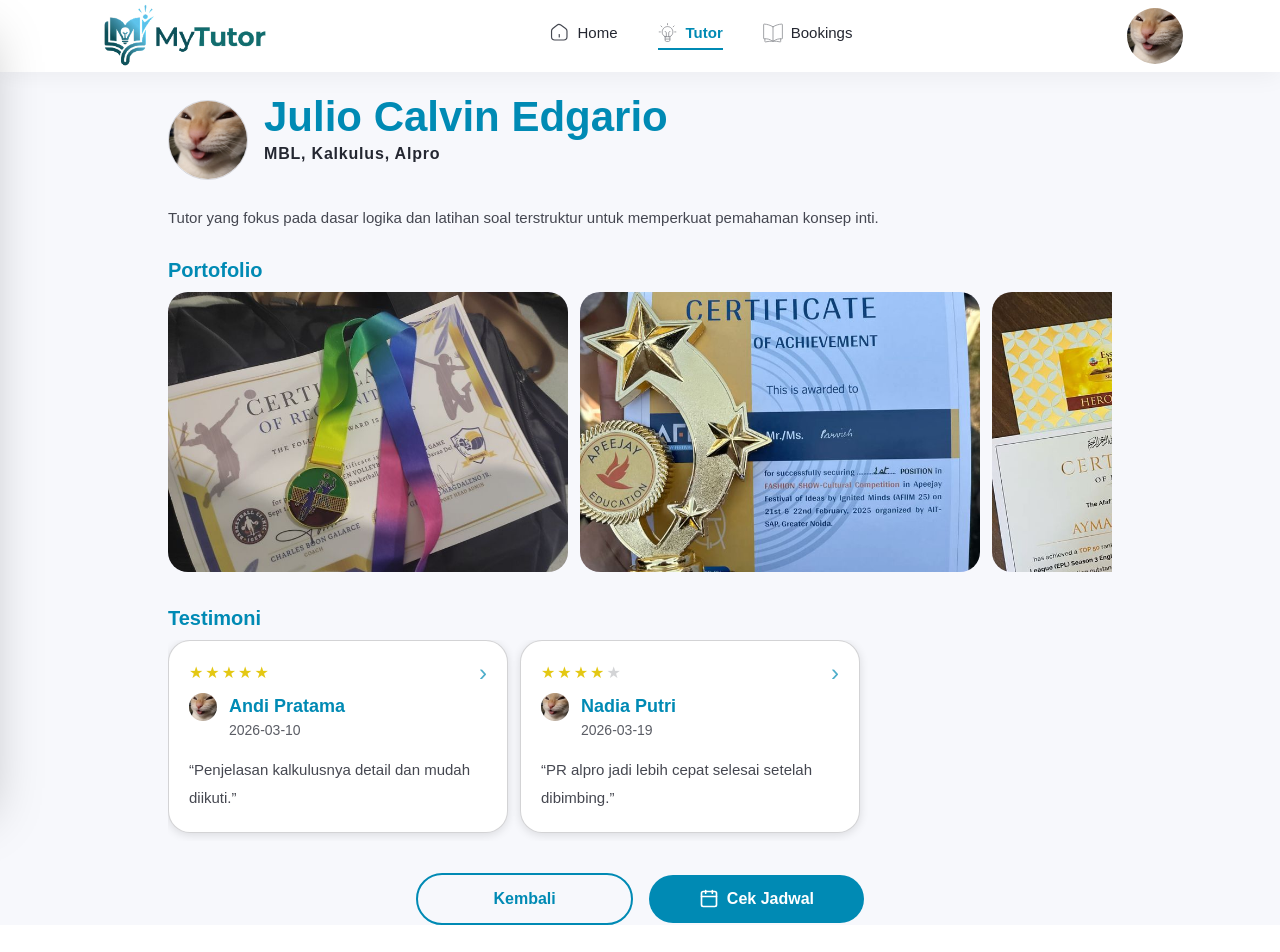
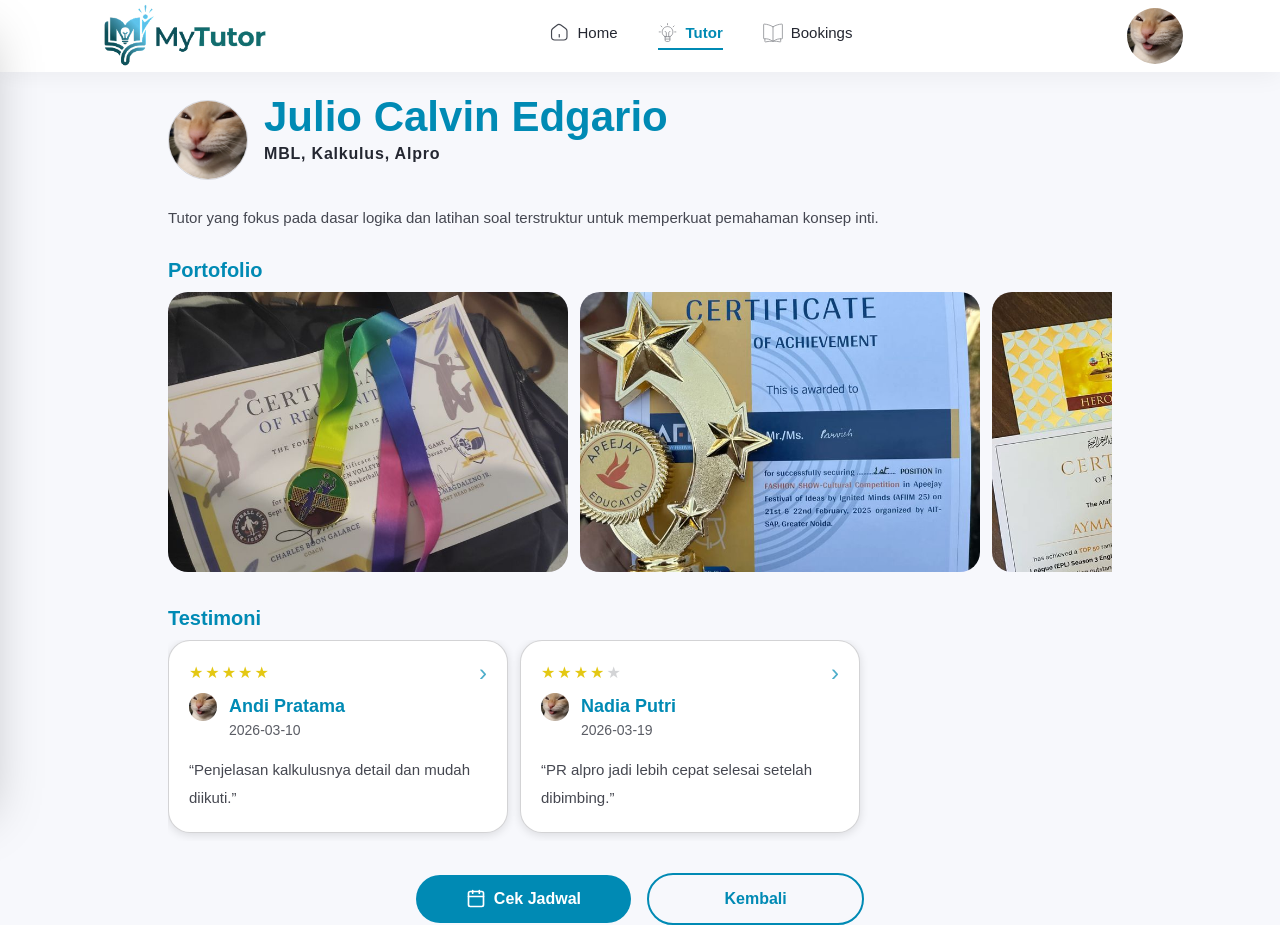
Before and after one commit to JeremyTjahjana/MyTutor, a Next.js app: page /tutor/1 in a window 1280 px wide. Shown: the top 952 px of the page. Built offline with nearby package versions, Linux system fonts and the light colour scheme.

Commit message:
fix schedule button order

```diff
--- a/app/components/Tutor/eachTutor/TutorScheduleButton.tsx
+++ b/app/components/Tutor/eachTutor/TutorScheduleButton.tsx
@@ -22,10 +22,6 @@ export function TutorScheduleButton({ tutorId }: TutorScheduleButtonProps) {
 
   return (
     <div className="mt-8 flex flex-col sm:flex-row items-center justify-center gap-4 w-full mx-auto sm:max-w-md">
-      <button onClick={handleBack} className="btn-secondary w-full">
-        Kembali
-      </button>
-
       <button
         onClick={handleViewSchedule}
         disabled={isPending}
@@ -43,6 +39,10 @@ export function TutorScheduleButton({ tutorId }: TutorScheduleButtonProps) {
           </>
         )}
       </button>
+
+      <button onClick={handleBack} className="btn-secondary w-full">
+        Kembali
+      </button>
     </div>
   );
 }
```
